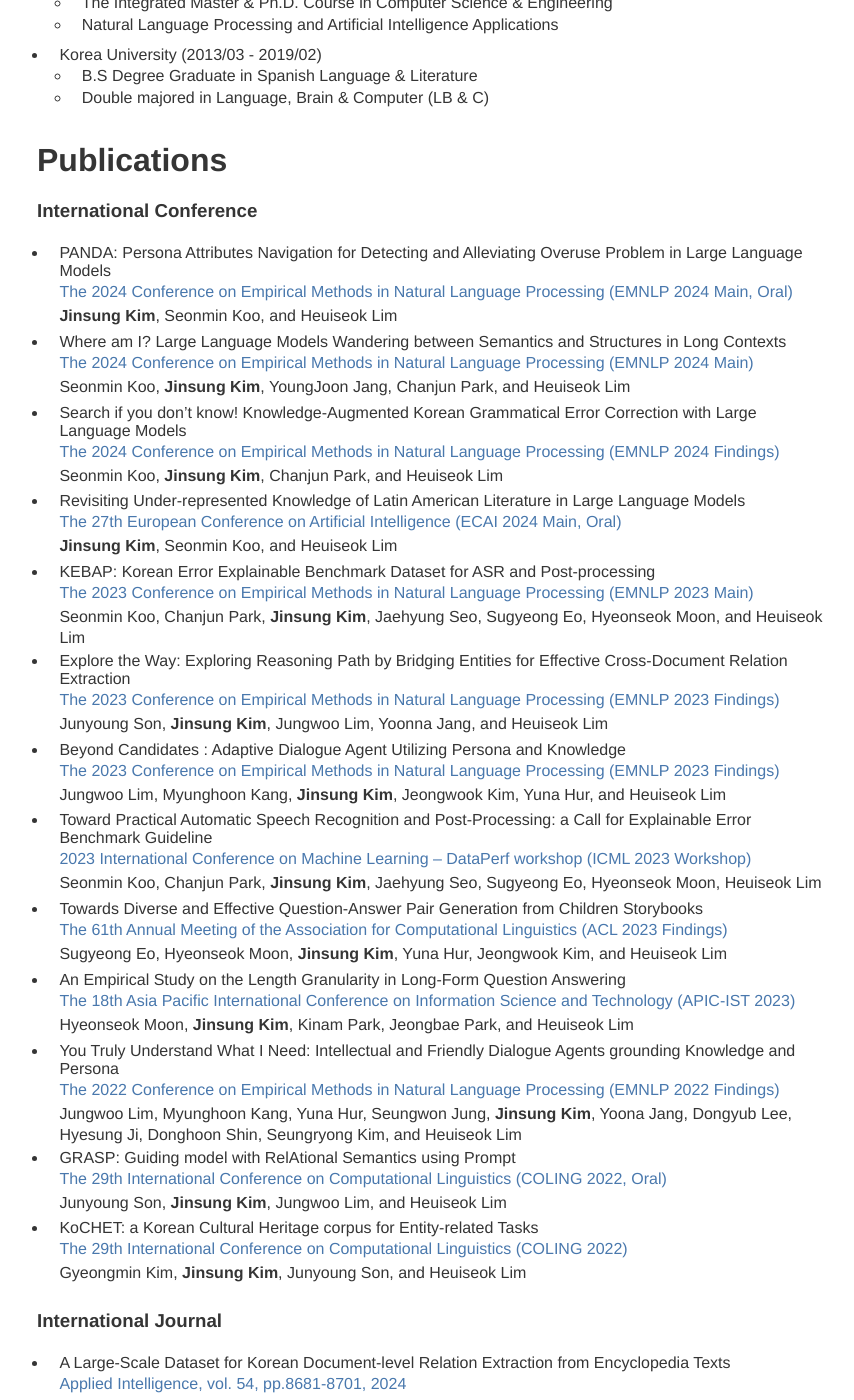
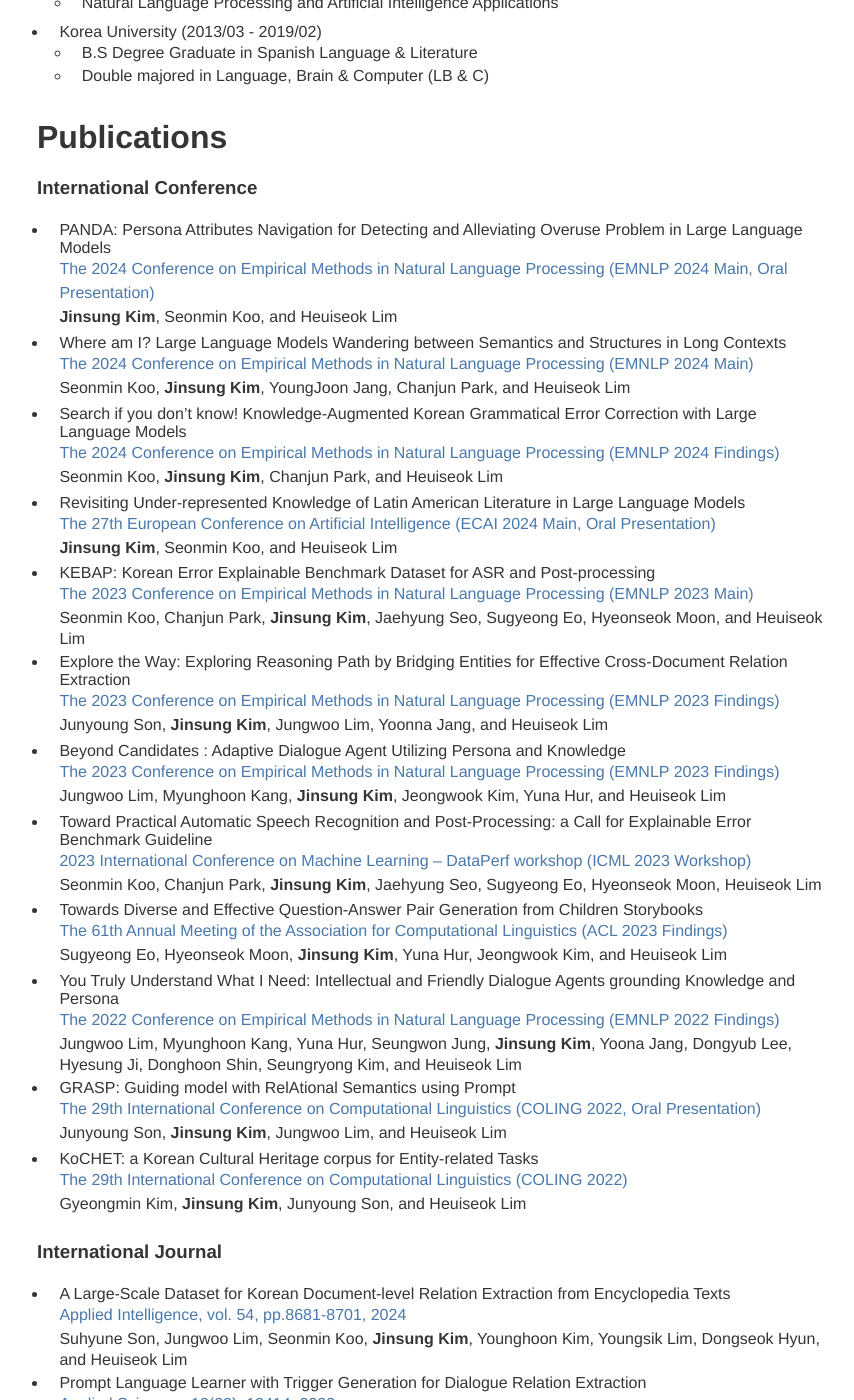
Before and after one commit to jin62304/jin62304.github.io, a Jekyll site: the page built from index.md, in a window 1280 px wide and 1400 px high, scrolled down 1036 px. Shown: the whole window, without its empty margins (203-1057 px from the left). Built offline with Jekyll 4.4.1, drawn with Linux system fonts in a browser that asks for light colours; some of the changed text lies outside the part shown.

Commit message:
updated 250413

```diff
--- a/index.md
+++ b/index.md
@@ -23,8 +23,7 @@
 
 # Education
 * Korea University (2021/03 - Present)
-  * Ph.D. Candidate
-  * The Integrated Master & Ph.D. Course in Computer Science & Engineering
+  * Ph.D. Candidate in Computer Science & Engineering
   * Natural Language Processing and Artificial Intelligence Applications
 
 * Korea University (2013/03 - 2019/02)
@@ -36,7 +35,7 @@
 
 ### International Conference
 * PANDA: Persona Attributes Navigation for Detecting and Alleviating Overuse Problem in Large Language Models <br/>
-<span style="color:rgb(73, 120, 173)"> The 2024 Conference on Empirical Methods in Natural Language Processing (EMNLP 2024 Main, Oral)
+<span style="color:rgb(73, 120, 173)"> The 2024 Conference on Empirical Methods in Natural Language Processing (EMNLP 2024 Main, Oral Presentation)
  </span> <br/>
 **Jinsung Kim**, Seonmin Koo, and Heuiseok Lim
  <br/>
@@ -50,7 +49,7 @@
  </span> <br/>
 Seonmin Koo, **Jinsung Kim**, Chanjun Park, and Heuiseok Lim <br/>
 * Revisiting Under-represented Knowledge of Latin American Literature in Large Language Models <br/>
-<span style="color:rgb(73, 120, 173)"> The 27th European Conference on Artificial Intelligence (ECAI 2024 Main, Oral)
+<span style="color:rgb(73, 120, 173)"> The 27th European Conference on Artificial Intelligence (ECAI 2024 Main, Oral Presentation)
  </span> <br/>
 **Jinsung Kim**, Seonmin Koo, and Heuiseok Lim <br/>
 * KEBAP: Korean Error Explainable Benchmark Dataset for ASR and Post-processing <br/>
@@ -71,16 +70,12 @@
 * Towards Diverse and Effective Question-Answer Pair Generation from Children Storybooks <br/>
 <span style="color:rgb(73, 120, 173)"> The 61th Annual Meeting of the Association for Computational Linguistics (ACL 2023 Findings) </span> <br/>
 Sugyeong Eo, Hyeonseok Moon, **Jinsung Kim**, Yuna Hur, Jeongwook Kim, and Heuiseok Lim <br/>
-* An Empirical Study on the Length Granularity in Long-Form Question Answering <br/>
-<span style="color:rgb(73, 120, 173)"> The 18th Asia Pacific International Conference
-on Information Science and Technology (APIC-IST 2023) </span> <br/>
-Hyeonseok Moon, **Jinsung Kim**, Kinam Park, Jeongbae Park, and Heuiseok Lim <br/>
 * You Truly Understand What I Need: Intellectual and Friendly Dialogue Agents grounding
 Knowledge and Persona <br/>
 <span style="color:rgb(73, 120, 173)"> The 2022 Conference on Empirical Methods in Natural Language Processing (EMNLP 2022 Findings) </span> <br/>
 Jungwoo Lim, Myunghoon Kang, Yuna Hur, Seungwon Jung, **Jinsung Kim**, Yoona Jang, Dongyub Lee, Hyesung Ji, Donghoon Shin, Seungryong Kim, and Heuiseok Lim <br/>
 * GRASP: Guiding model with RelAtional Semantics using Prompt <br/>
-<span style="color:rgb(73, 120, 173)"> The 29th International Conference on Computational Linguistics (COLING 2022, Oral) </span> <br/>
+<span style="color:rgb(73, 120, 173)"> The 29th International Conference on Computational Linguistics (COLING 2022, Oral Presentation) </span> <br/>
 Junyoung Son, **Jinsung Kim**, Jungwoo Lim, and Heuiseok Lim <br/>
 * KoCHET: a Korean Cultural Heritage corpus for Entity-related Tasks <br/>
 <span style="color:rgb(73, 120, 173)"> The 29th International Conference on Computational Linguistics (COLING 2022) </span> <br/>
@@ -122,6 +117,10 @@
 <span style="color:rgb(73, 120, 173)"> The 35th Annual Conference on Human & Cognitive Language Technology (HCLT 2023, 한글 및 한국어정보처리 학술대회) </span> <br/>
 Junyoung Son, **Jinsung Kim**, Jungwoo Lim, Yoonna Jang, Aram So, and Heuiseok Lim
 <br/>
+* An Empirical Study on the Length Granularity in Long-Form Question Answering <br/>
+<span style="color:rgb(73, 120, 173)"> The 18th Asia Pacific International Conference
+on Information Science and Technology (APIC-IST 2023, Best Paper) </span> <br/>
+Hyeonseok Moon, **Jinsung Kim**, Kinam Park, Jeongbae Park, and Heuiseok Lim <br/>
 * Domain-specific Korean Relation Extraction system using Prompt with Meta-Information (메타 정보를 활용한 프롬프트 기반 도메인 특화 한국어 관계 추출) <br/>
 <span style="color:rgb(73, 120, 173)"> The 34th Annual Conference on Human & Cognitive Language Technology (HCLT 2022, 한글 및 한국어정보처리 학술대회) </span> <br/>
 **Jinsung Kim**, Gyeongmin Kim, Junyoung Son, Aram So, and Heuiseok Lim
```
